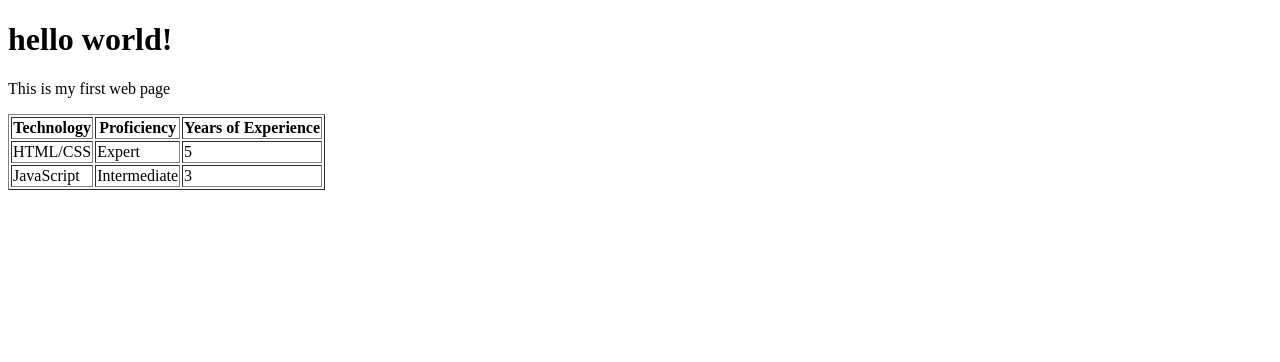
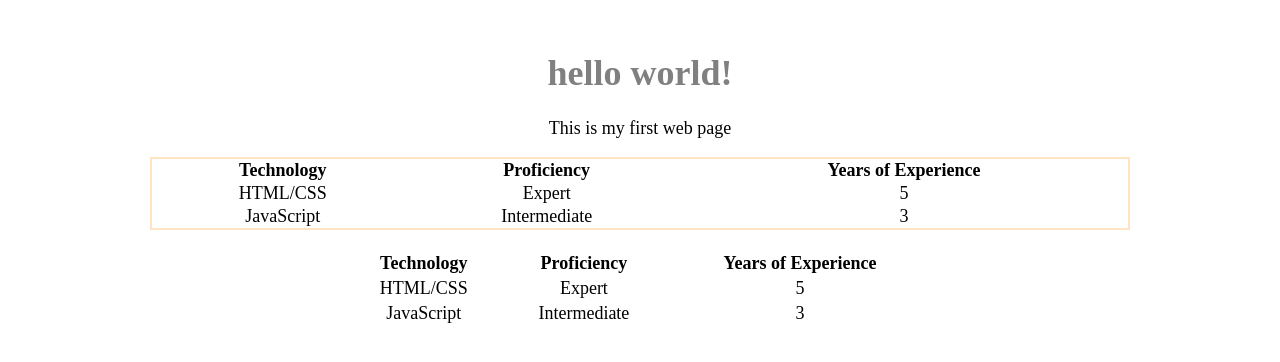
Before and after one commit to pmroon45/Module1, a plain HTML site: page index.html in a window 1280 px wide. Drawn offline with Linux system fonts and the light colour scheme.

Commit message:
practice CSS

```diff
--- a/index.html
+++ b/index.html
@@ -2,11 +2,33 @@
 <html lang="en">
 <head>
   <title>my first page</title>
+  <link rel="stylesheet" href="style.css">
 </head>
 <body>
+  <div id="wrapper" >
   <h1>hello world!</h1>
   <p>This is my first web page</p>
-  <table border="1px">
+  </div>
+
+  <table id ="skills" >
+    <tr>
+    <th>Technology</th>
+    <th>Proficiency</th>
+    <th>Years of Experience</th>
+   </tr>
+   <tr>
+    <td>HTML/CSS</td>
+    <td>Expert</td>
+    <td>5</td>
+   </tr>
+    <tr>
+      <td>JavaScript</td>
+      <td>Intermediate</td>
+      <td>3</td>
+   </tr>
+   <!-- Add more skills as needed -->
+ </table>
+ <table  id="skills2">
     <tr>
     <th>Technology</th>
     <th>Proficiency</th>
--- /dev/null
+++ b/style.css
@@ -0,0 +1,51 @@
+head{
+    text-align:center ;
+
+}
+body{
+    text-align: center;
+    text-size-adjust: 20px;
+    font-family: 'Times New Roman', Times, serif;
+    padding: 20px;
+    font-size: large;
+
+}
+h1{
+    text-align: center;
+    color: gray;
+
+}
+h1:hover{
+    color: blueviolet;
+}
+
+
+#skills{
+    border: 2px solid black;
+    border-color: bisque;
+    border-radius: 2px;
+    text-align: center;
+    padding: 10px;
+    width: 80%;
+    height: 80%;
+    margin: auto;
+    border-width: 2px;
+    border-collapse: collapse;
+}
+#skills:hover{
+    border-color:blue;
+}
+#skills2{
+    border-radius: 10px;
+    border-color: black;
+    margin: auto;
+    text-align: center;
+    padding: 10px;
+    height: 50%;
+    width: 50%;
+    padding-top: 20px;
+
+}
+#skills2:hover{
+    border-color: red;
+}
```
